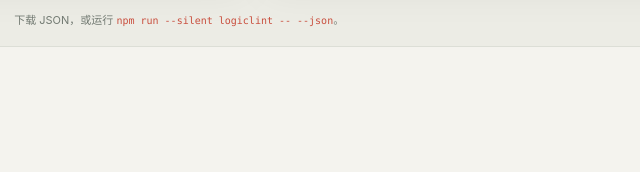
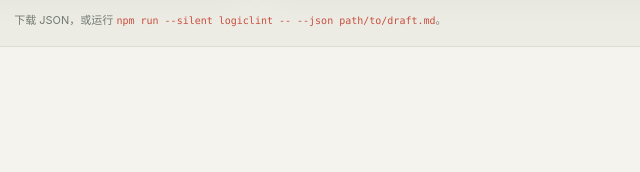
Before and after one commit to LKRCharon/logiclint, a website built with Vite: page docs/index.html in a window 1280 px wide. Shown: the part 1765-1937 px from the top of the page, 395-1035 px from the left. Built offline with nearby package versions, Linux system fonts and the light colour scheme; files whose address does not match are found by name.

Commit message:
fix: show complete agent CLI example

```diff
--- a/docs/assets/index-DFweS1zm.js
+++ b/docs/assets/index-3iqTgC1g.js
@@ -101,7 +101,7 @@ lucide.createIcons({icons});\``);if(typeof document>"u")throw new Error("`create
 
       <section class="lower-grid"><section class="panel source-panel" aria-labelledby="source-title"><div class="panel-head compact-head"><div><div class="eyebrow">03 / TRACE</div><h2 id="source-title">逐段定位</h2></div><span class="panel-meta">命中片段会被标记</span></div><div class="source-preview" id="source-preview"></div></section><section class="panel map-panel" aria-labelledby="map-title"><div class="panel-head compact-head"><div><div class="eyebrow">04 / MAP</div><h2 id="map-title">论证关系</h2></div><span class="panel-meta">claim → evidence → bridge</span></div><div class="argument-map" id="argument-map"></div><div class="map-legend"><span><i class="legend-dot claim-dot"></i>观点</span><span><i class="legend-dot evidence-dot"></i>依据</span><span><i class="legend-dot bridge-dot"></i>桥接</span></div></section></section>
 
-      <section class="agent-strip" aria-label="Agent 集成入口"><div><span class="eyebrow">FOR AGENTS</span><strong>同一份报告，也能交给 Agent 继续处理。</strong><span>下载 JSON，或运行 <code>npm run --silent logiclint -- --json</code>。</span></div><a href="https://github.com/LKRCharon/logiclint/tree/main/skills/logiclint" target="_blank" rel="noreferrer">查看 SKILL.md <span aria-hidden="true">↗</span></a></section>
+      <section class="agent-strip" aria-label="Agent 集成入口"><div><span class="eyebrow">FOR AGENTS</span><strong>同一份报告，也能交给 Agent 继续处理。</strong><span>下载 JSON，或运行 <code>npm run --silent logiclint -- --json path/to/draft.md</code>。</span></div><a href="https://github.com/LKRCharon/logiclint/tree/main/skills/logiclint" target="_blank" rel="noreferrer">查看 SKILL.md <span aria-hidden="true">↗</span></a></section>
     </main>
     <footer class="footer"><span>LogicLint 是一个公开的早期实验项目。</span><a href="https://github.com/LKRCharon/logiclint" target="_blank" rel="noreferrer">在 GitHub 参与迭代 <i data-lucide="github"></i></a></footer>
   </div>
--- a/docs/index.html
+++ b/docs/index.html
@@ -6,7 +6,7 @@
     <meta name="theme-color" content="#151716" />
     <meta name="description" content="LogicLint：给 AI 输出跑一次逻辑单测。" />
     <title>LogicLint · AI 输出的逻辑单测</title>
-    <script type="module" crossorigin src="/logiclint/assets/index-DFweS1zm.js"></script>
+    <script type="module" crossorigin src="/logiclint/assets/index-3iqTgC1g.js"></script>
     <link rel="stylesheet" crossorigin href="/logiclint/assets/index-D7IUY5qz.css">
   </head>
   <body>
--- a/package.json
+++ b/package.json
@@ -1,6 +1,6 @@
 {
   "name": "logiclint",
-  "version": "0.4.0",
+  "version": "0.4.1",
   "private": true,
   "description": "Logic checks for AI-generated text, plans, and technical documents.",
   "type": "module",
--- a/src/main.ts
+++ b/src/main.ts
@@ -73,7 +73,7 @@ app.innerHTML = `
 
       <section class="lower-grid"><section class="panel source-panel" aria-labelledby="source-title"><div class="panel-head compact-head"><div><div class="eyebrow">03 / TRACE</div><h2 id="source-title">逐段定位</h2></div><span class="panel-meta">命中片段会被标记</span></div><div class="source-preview" id="source-preview"></div></section><section class="panel map-panel" aria-labelledby="map-title"><div class="panel-head compact-head"><div><div class="eyebrow">04 / MAP</div><h2 id="map-title">论证关系</h2></div><span class="panel-meta">claim → evidence → bridge</span></div><div class="argument-map" id="argument-map"></div><div class="map-legend"><span><i class="legend-dot claim-dot"></i>观点</span><span><i class="legend-dot evidence-dot"></i>依据</span><span><i class="legend-dot bridge-dot"></i>桥接</span></div></section></section>
 
-      <section class="agent-strip" aria-label="Agent 集成入口"><div><span class="eyebrow">FOR AGENTS</span><strong>同一份报告，也能交给 Agent 继续处理。</strong><span>下载 JSON，或运行 <code>npm run --silent logiclint -- --json</code>。</span></div><a href="https://github.com/LKRCharon/logiclint/tree/main/skills/logiclint" target="_blank" rel="noreferrer">查看 SKILL.md <span aria-hidden="true">↗</span></a></section>
+      <section class="agent-strip" aria-label="Agent 集成入口"><div><span class="eyebrow">FOR AGENTS</span><strong>同一份报告，也能交给 Agent 继续处理。</strong><span>下载 JSON，或运行 <code>npm run --silent logiclint -- --json path/to/draft.md</code>。</span></div><a href="https://github.com/LKRCharon/logiclint/tree/main/skills/logiclint" target="_blank" rel="noreferrer">查看 SKILL.md <span aria-hidden="true">↗</span></a></section>
     </main>
     <footer class="footer"><span>LogicLint 是一个公开的早期实验项目。</span><a href="https://github.com/LKRCharon/logiclint" target="_blank" rel="noreferrer">在 GitHub 参与迭代 <i data-lucide="github"></i></a></footer>
   </div>
```
Also changed, not shown: 1 other file.
